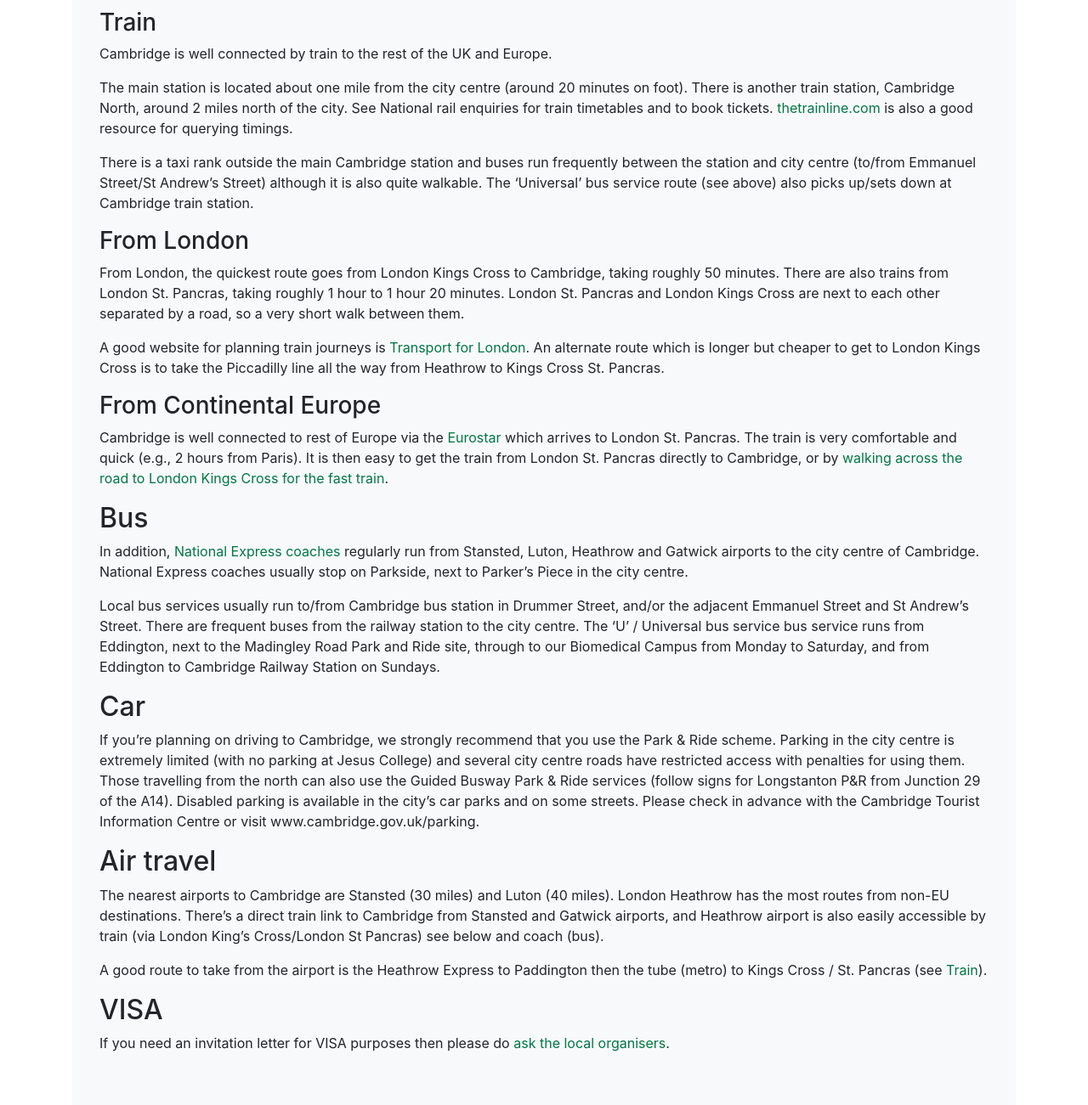
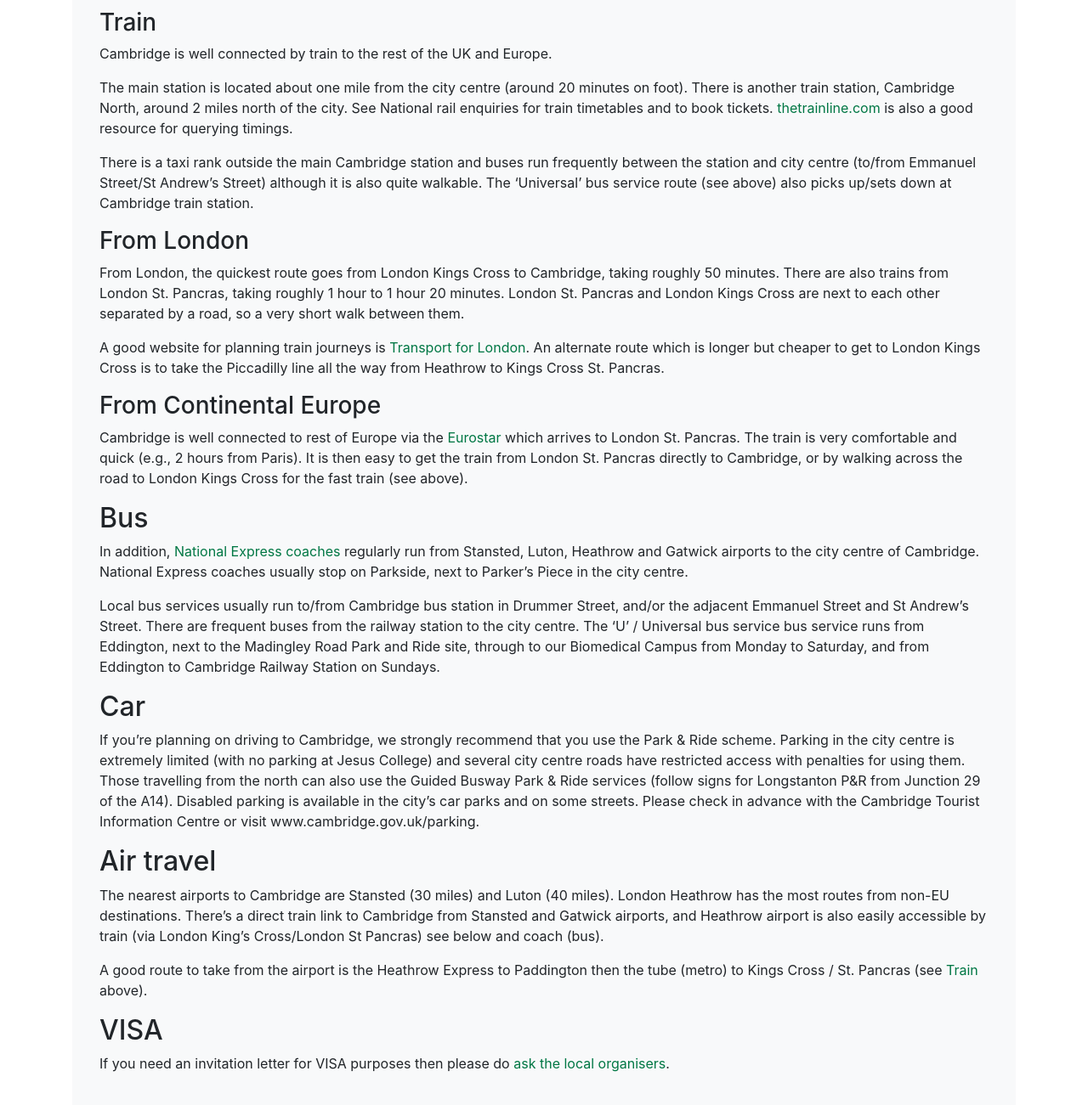
Before and after one commit to DigitaleGesellschaft/jekyll-theme-conference, a Jekyll site: the page built from travel.md, in a window 1280 px wide and 1400 px high, scrolled down 283 px. Shown: the top 1301 px of the window at 85% size. Built offline with Jekyll 4.4.1, drawn with Linux system fonts in a browser that asks for light colours.

Commit message:
Update travel.md

```diff
--- a/travel.md
+++ b/travel.md
@@ -25,7 +25,7 @@
 
 ### From Continental Europe
 
-Cambridge is well connected to rest of Europe via the [Eurostar](https://www.eurostar.com/uk-en) which arrives to London St. Pancras. The train is very comfortable and quick (e.g., 2 hours from Paris). It is then easy to get the train from London St. Pancras directly to Cambridge, or by [walking across the road to London Kings Cross for the fast train](#from-london).
+Cambridge is well connected to rest of Europe via the [Eurostar](https://www.eurostar.com/uk-en) which arrives to London St. Pancras. The train is very comfortable and quick (e.g., 2 hours from Paris). It is then easy to get the train from London St. Pancras directly to Cambridge, or by walking across the road to London Kings Cross for the fast train (see above).
 
 
 ## Bus
@@ -46,7 +46,7 @@
 The nearest airports to Cambridge are Stansted (30 miles) and Luton (40 miles). London Heathrow has the most routes from non-EU destinations. There's a direct train link to Cambridge from Stansted and Gatwick airports, and Heathrow airport is also easily accessible by train (via London King's Cross/London St Pancras) see below and coach (bus).
 
 A good route to take from the airport is the Heathrow Express to Paddington then the tube (metro) to Kings Cross / St. Pancras
-(see [Train](#Train)).
+(see [Train](#Train) above).
 
 ## VISA
 
```
